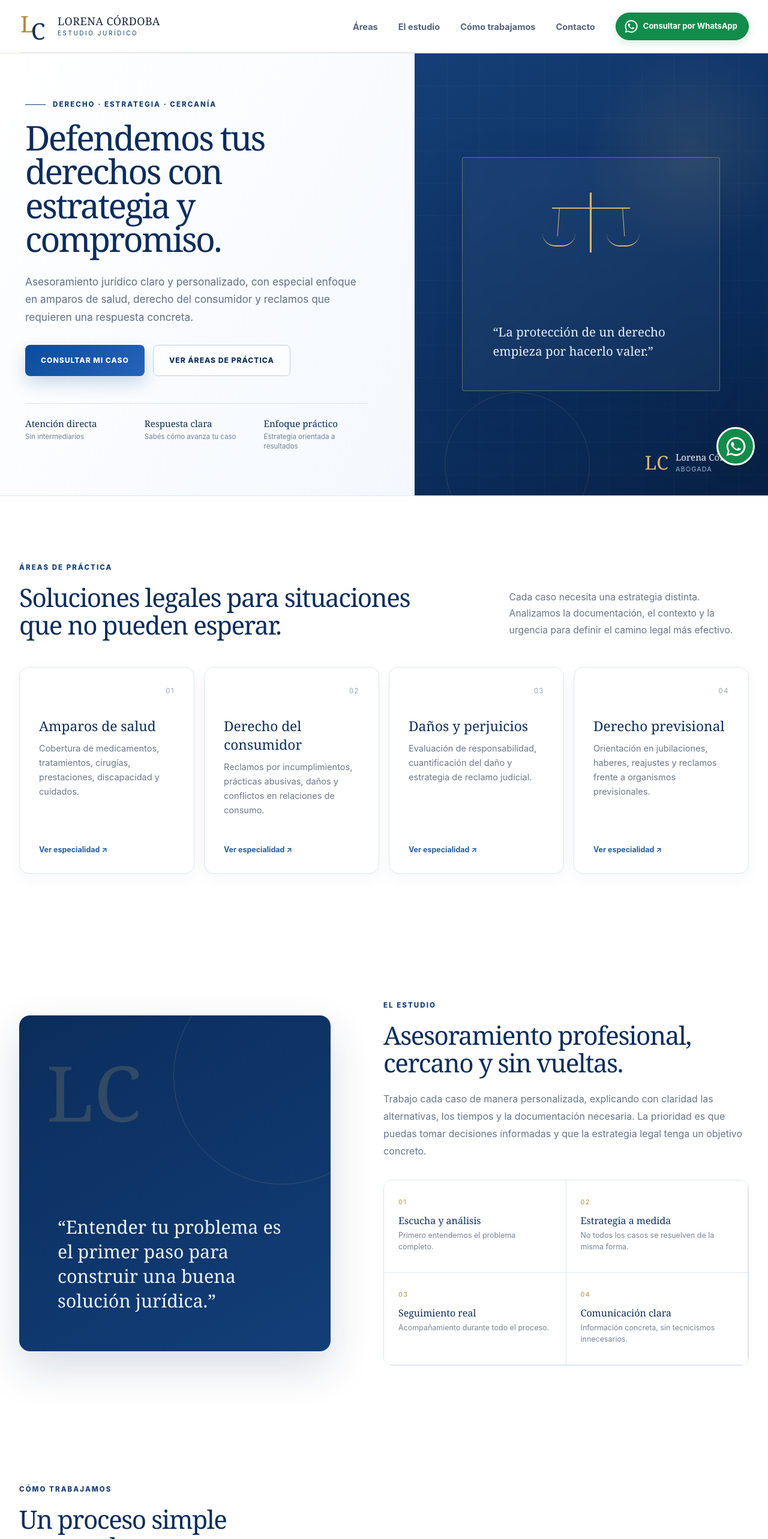
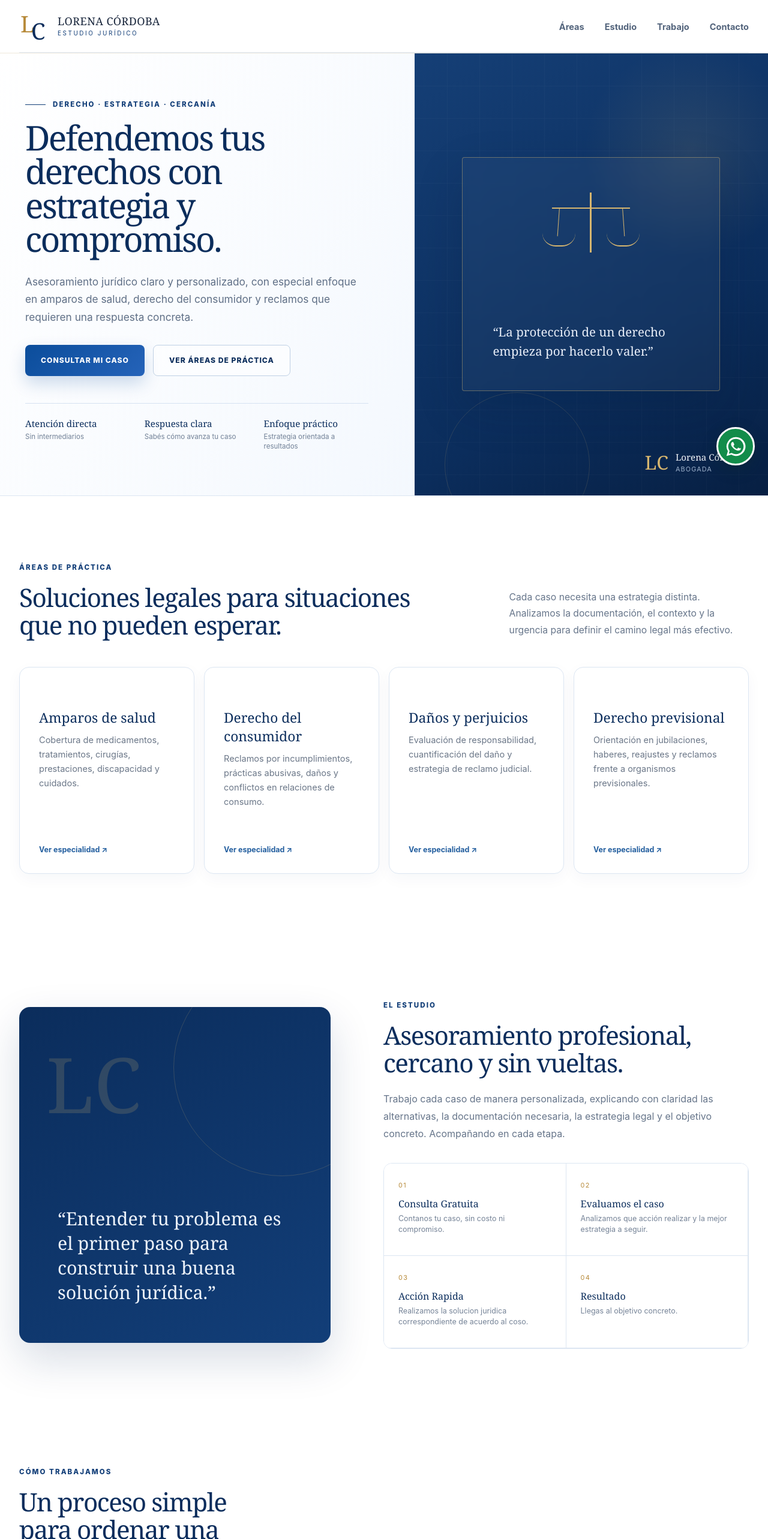
Before and after one commit to lorenacordoba-cmyk/estudioLC, an Angular app: page / in a window 1280 px wide. Shown: the top 2566 px of the page at 60% size. Built offline with nearby package versions, Linux system fonts and the light colour scheme.

Commit message:
7 commit

```diff
--- a/src/app/pages/contact/contact.component.scss
+++ b/src/app/pages/contact/contact.component.scss
@@ -40,7 +40,7 @@
   .topbar{padding-left:12px;padding-right:12px;}
   .brand-copy strong{max-width:145px;font-size:.81rem;}
   .back-link{font-size:0;}
-  .back-link::after{content:"← Inicio";font-size:.74rem;}
+  .back-link::after{content:"Inicio";font-size:.74rem;}
   .intro{padding-left:14px;padding-right:14px;}
   .form-wrap{width:calc(100% - 20px);}
   .contact-form{padding-left:12px;padding-right:12px;}
@@ -233,7 +233,7 @@
   .brand { gap: 5px; }
   .brand-copy strong { max-width: 132px; }
   .contact-header-actions .back-link { font-size: 0; }
-  .contact-header-actions .back-link::after { content: '← Inicio'; font-size: .74rem; }
+  .contact-header-actions .back-link::after { content: 'Inicio'; font-size: .74rem; }
 }
 
 /* La cabecera móvil ocupa exactamente el ancho visible, incluido su padding. */
--- a/src/app/pages/home/home.component.html
+++ b/src/app/pages/home/home.component.html
@@ -22,15 +22,10 @@
 
     <nav id="main-navigation" class="nav-links" [class.is-open]="mobileMenuOpen" aria-label="Navegación principal">
       <a href="#areas" (click)="closeMobileMenu()">Áreas</a>
-      <a href="#nosotros" (click)="closeMobileMenu()">El estudio</a>
-      <a href="#proceso" (click)="closeMobileMenu()">Cómo trabajamos</a>
+      <a href="#nosotros" (click)="closeMobileMenu()">Estudio</a>
+      <a href="#proceso" (click)="closeMobileMenu()">Trabajo</a>
       <a routerLink="/contacto" (click)="closeMobileMenu()">Contacto</a>
     </nav>
-
-    <a class="header-whatsapp" href="https://wa.me/5491131076843" target="_blank" rel="noopener noreferrer" aria-label="Consultar por WhatsApp al 11 3107-6843 (abre una nueva pestaña)">
-      <img src="whatsapp-logo.svg" alt="" aria-hidden="true" width="22" height="22" />
-      <span class="header-whatsapp-label">Consultar por WhatsApp</span>
-    </a>
   </header>
 
   <section class="hero" aria-labelledby="hero-title">
@@ -84,25 +79,25 @@
 
     <div class="practice-grid">
       <article class="practice-card" appReveal [revealDelay]="70" appPointerGlow routerLink="/especialidades/amparos-de-salud" tabindex="0" role="link" aria-label="Ver especialidad Amparos de salud">
-        <span class="card-number">01</span>
+        <span class="card-number"></span>
         <h3>Amparos de salud</h3>
         <p>Cobertura de medicamentos, tratamientos, cirugías, prestaciones, discapacidad y cuidados.</p>
         <span class="card-more">Ver especialidad <span>↗</span></span>
       </article>
       <article class="practice-card" appReveal [revealDelay]="70" appPointerGlow routerLink="/especialidades/derecho-del-consumidor" tabindex="0" role="link" aria-label="Ver especialidad Derecho del consumidor">
-        <span class="card-number">02</span>
+        <span class="card-number"></span>
         <h3>Derecho del consumidor</h3>
         <p>Reclamos por incumplimientos, prácticas abusivas, daños y conflictos en relaciones de consumo.</p>
         <span class="card-more">Ver especialidad <span>↗</span></span>
       </article>
       <article class="practice-card" appReveal [revealDelay]="140" appPointerGlow routerLink="/especialidades/danos-y-perjuicios" tabindex="0" role="link" aria-label="Ver especialidad Daños y perjuicios">
-        <span class="card-number">03</span>
+        <span class="card-number"></span>
         <h3>Daños y perjuicios</h3>
         <p>Evaluación de responsabilidad, cuantificación del daño y estrategia de reclamo judicial.</p>
         <span class="card-more">Ver especialidad <span>↗</span></span>
       </article>
       <article class="practice-card" appReveal [revealDelay]="210" appPointerGlow routerLink="/especialidades/derecho-previsional" tabindex="0" role="link" aria-label="Ver especialidad Derecho previsional">
-        <span class="card-number">04</span>
+        <span class="card-number"></span>
         <h3>Derecho previsional</h3>
         <p>Orientación en jubilaciones, haberes, reajustes y reclamos frente a organismos previsionales.</p>
         <span class="card-more">Ver especialidad <span>↗</span></span>
@@ -119,15 +114,14 @@
       <p class="kicker">El estudio</p>
       <h2>Asesoramiento profesional, cercano y sin vueltas.</h2>
       <p>
-        Trabajo cada caso de manera personalizada, explicando con claridad las alternativas, los tiempos y la
-        documentación necesaria. La prioridad es que puedas tomar decisiones informadas y que la estrategia legal
-        tenga un objetivo concreto.
+        Trabajo cada caso de manera personalizada, explicando con claridad las alternativas, la documentación
+        necesaria, la estrategia legal y el objetivo concreto. Acompañando en cada etapa.
       </p>
       <div class="values-grid">
-        <div><span>01</span><strong>Escucha y análisis</strong><p>Primero entendemos el problema completo.</p></div>
-        <div><span>02</span><strong>Estrategia a medida</strong><p>No todos los casos se resuelven de la misma forma.</p></div>
-        <div><span>03</span><strong>Seguimiento real</strong><p>Acompañamiento durante todo el proceso.</p></div>
-        <div><span>04</span><strong>Comunicación clara</strong><p>Información concreta, sin tecnicismos innecesarios.</p></div>
+        <div><span>01</span><strong>Consulta Gratuita</strong><p>Contanos tu caso, sin costo ni compromiso.</p></div>
+        <div><span>02</span><strong>Evaluamos el caso</strong><p>Analizamos que acción realizar y la mejor estrategia a seguir.</p></div>
+        <div><span>03</span><strong>Acción Rapida</strong><p>Realizamos la solucion juridica correspondiente de acuerdo al coso.</p></div>
+        <div><span>04</span><strong>Resultado</strong><p>Llegas al objetivo concreto.</p></div>
       </div>
     </div>
   </section>
@@ -140,10 +134,10 @@
       </div>
     </div>
     <div class="process-grid">
-      <article appReveal appPointerGlow><span>01</span><h3>Consulta inicial</h3><p>Nos contás la situación y revisamos si existe una vía legal adecuada para tu caso.</p></article>
-      <article appReveal [revealDelay]="70" appPointerGlow><span>02</span><h3>Documentación</h3><p>Te indicamos qué comprobantes, negativas, estudios o antecedentes necesitamos.</p></article>
-      <article appReveal [revealDelay]="140" appPointerGlow><span>03</span><h3>Estrategia</h3><p>Definimos el reclamo, sus prioridades y, cuando corresponde, la medida urgente.</p></article>
-      <article appReveal [revealDelay]="210" appPointerGlow><span>04</span><h3>Seguimiento</h3><p>Impulsamos el expediente y te mantenemos al tanto de cada avance relevante.</p></article>
+      <article appReveal appPointerGlow><span>01</span><h3>Consulta Gratuita</h3><p>Contanos tu caso, que es lo que necesitas, sin costo ni compromiso.</p></article>
+      <article appReveal [revealDelay]="70" appPointerGlow><span>02</span><h3>Evaluamos el caso</h3><p>Analizamos que acción a realizar y la mejor estrategia a seguir. Documentación necesaria. </p></article>
+      <article appReveal [revealDelay]="140" appPointerGlow><span>03</span><h3>Acción Rapida</h3><p>Realizamos la solucion juridica correspondiente de acuerdo tu caso.</p></article>
+      <article appReveal [revealDelay]="210" appPointerGlow><span>04</span><h3>Resultado</h3><p>Llegas al objetivo concreto.</p></article>
     </div>
   </section>
 
--- a/src/app/pages/specialty/specialty.component.html
+++ b/src/app/pages/specialty/specialty.component.html
@@ -1,7 +1,7 @@
 <main class="specialty-page" *ngIf="specialty">
   <header class="topbar">
     <a class="brand" routerLink="/" aria-label="Volver al inicio"><span class="brand-mark" aria-hidden="true"><span>L</span><span>C</span></span><span class="brand-copy"><strong>Lorena Córdoba</strong><small>Estudio Jurídico</small></span></a>
-    <nav class="top-actions" aria-label="Accesos rápidos"><a routerLink="/contacto">Contacto</a><a class="back-link" routerLink="/">← Inicio</a><a class="header-whatsapp" href="https://wa.me/5491131076843" target="_blank" rel="noopener noreferrer" aria-label="Consultar por WhatsApp al 11 3107-6843 (abre una nueva pestaña)">
+    <nav class="top-actions" aria-label="Accesos rápidos"><a class="back-link" routerLink="/">Inicio</a><a class="header-whatsapp" href="https://wa.me/5491131076843" target="_blank" rel="noopener noreferrer" aria-label="Consultar por WhatsApp al 11 3107-6843 (abre una nueva pestaña)">
       <img src="whatsapp-logo.svg" alt="" aria-hidden="true" width="22" height="22" />
       <span class="header-whatsapp-label">Consultar por WhatsApp</span>
     </a></nav>
```
